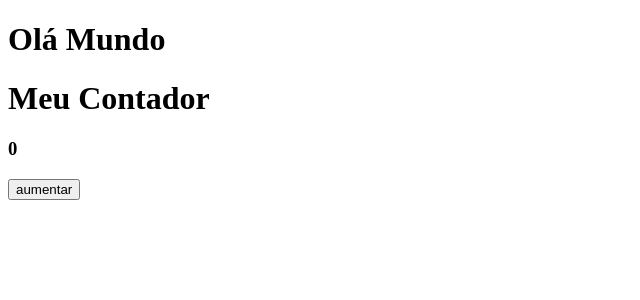
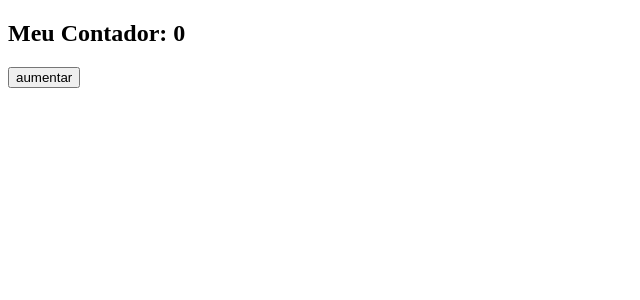
Before and after one commit to LucasCta/projeto_ada_react, a React (Vite) app: page / in a window 1280 px wide. Shown: the top 300 px of the page, without its empty margins (0-640 px from the left). Built offline with nearby package versions, Linux system fonts and the light colour scheme.

Commit message:
Conditional Rendering

```diff
--- a/src/App.jsx
+++ b/src/App.jsx
@@ -4,7 +4,6 @@ export default function App() {
 
   return (
     <div>
-      <h1>Olá Mundo</h1>
       <MeuContador />
     </div>
   )
--- a/src/components/MeuContador.jsx
+++ b/src/components/MeuContador.jsx
@@ -8,11 +8,25 @@ export default function MeuContador() {
     setContador(contador + 1);
   }
 
+  function resetContador(){
+    setContador(0);
+  }
+
+  if (contador > 15) {
+    return (
+      <div>
+        <h2>Meu Contador: {contador}</h2>
+        <h2>A ganância te levou a isso...</h2>
+        <button onClick={resetContador}>resetar contador</button>
+      </div>
+    )
+  }
+
   return (
     <div>
-      <h1>Meu Contador</h1>
-      <h3>{contador}</h3>
+      <h2>Meu Contador: {contador}</h2>
+      { contador > 9 ? <h3>Valor muito grande</h3> : null}
       <button onClick={aumentar}>aumentar</button>
-   </div>
+    </div>
   )
 }
```
